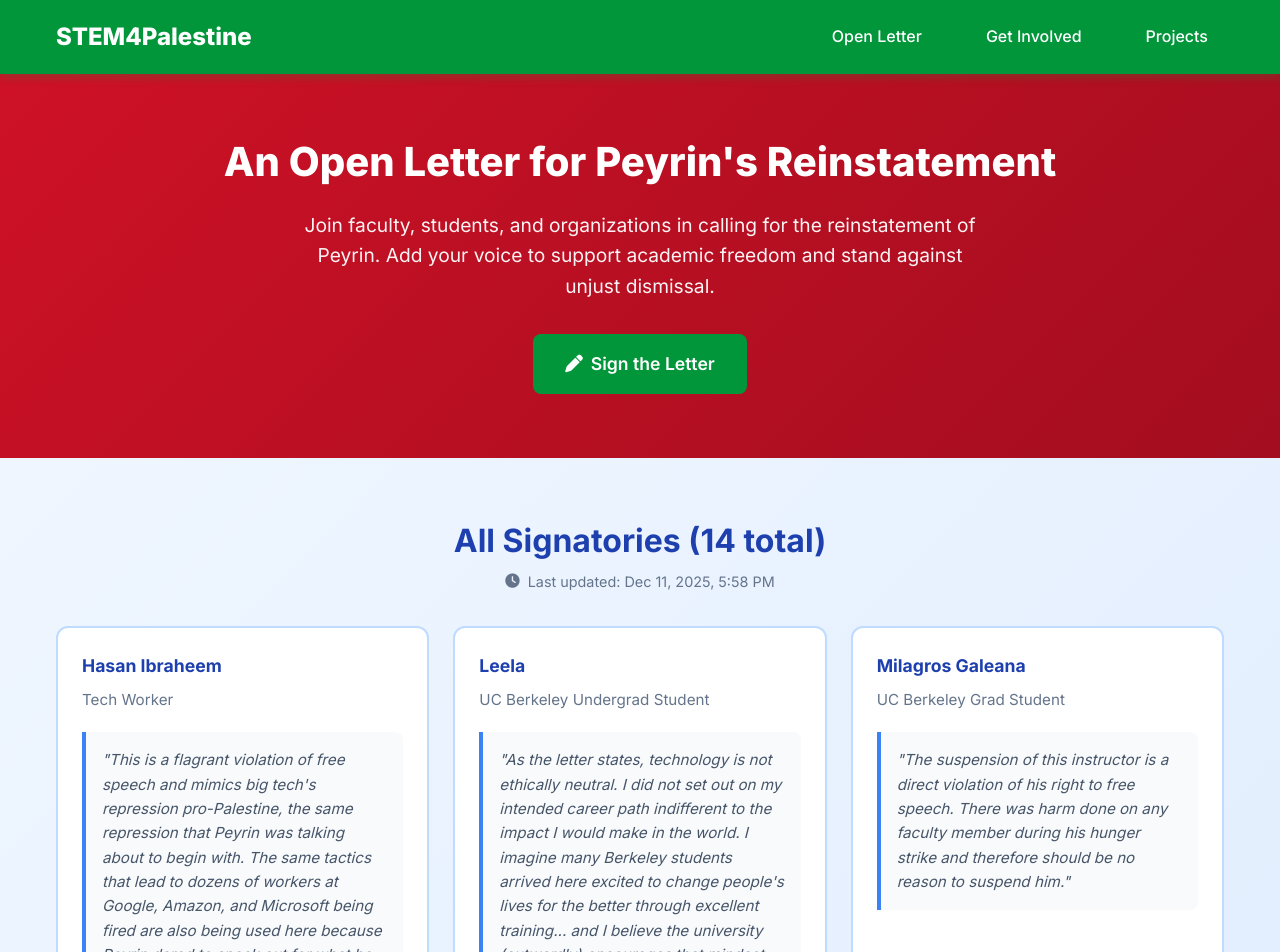
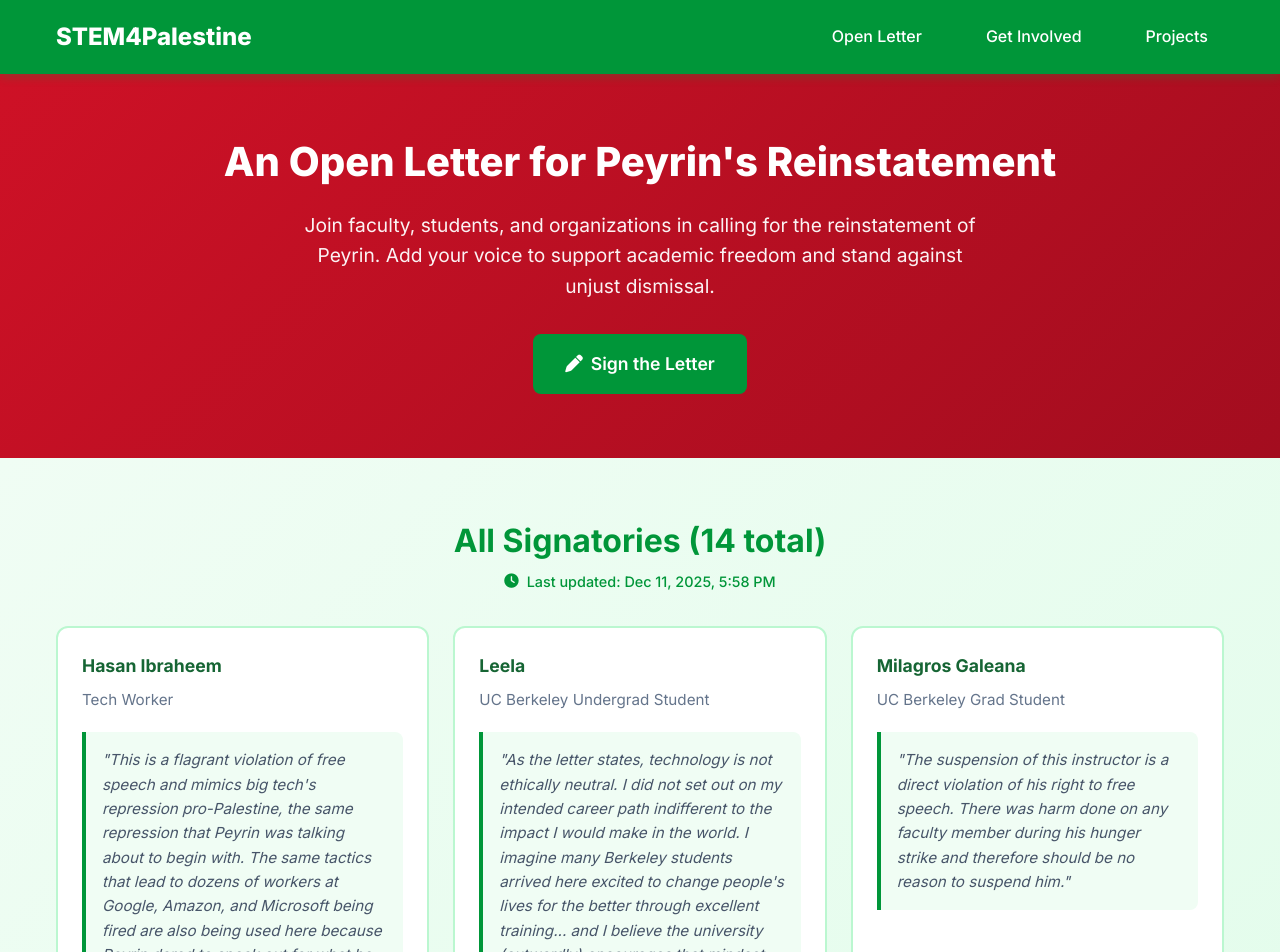
Before and after one commit to TheArctesian/stemforpalestine, a SvelteKit app: page /letter in a window 1280 px wide. Shown: the top 952 px of the page. Built offline with nearby package versions, Linux system fonts and the light colour scheme.

Commit message:
bing bong changed the colours

```diff
--- a/src/routes/letter/+page.svelte
+++ b/src/routes/letter/+page.svelte
@@ -356,7 +356,7 @@
 	/* All Signatories Section */
 	.all-signatories {
 		padding: 4rem 0;
-		background: linear-gradient(135deg, #eff6ff 0%, #dbeafe 100%);
+		background: linear-gradient(135deg, #f0fdf4 0%, #dcfce7 100%);
 	}
 
 	.section-header {
@@ -367,7 +367,7 @@
 	.all-signatories h2 {
 		text-align: center;
 		font-size: 2rem;
-		color: #1e40af;
+		color: var(--color-primary, #009639);
 		margin-bottom: 0.5rem;
 	}
 
@@ -381,7 +381,7 @@
 		background: white;
 		padding: 1.5rem;
 		border-radius: 12px;
-		border: 2px solid #bfdbfe;
+		border: 2px solid #bbf7d0;
 		display: flex;
 		flex-direction: column;
 		gap: 0.5rem;
@@ -389,15 +389,15 @@
 	}
 
 	.signatory-card:hover {
-		border-color: #3b82f6;
+		border-color: var(--color-primary, #009639);
 		transform: translateY(-4px);
-		box-shadow: 0 10px 25px rgba(59, 130, 246, 0.15);
+		box-shadow: 0 10px 25px rgba(0, 150, 57, 0.15);
 	}
 
 	.signatory-name {
 		font-weight: 700;
 		font-size: 1.1rem;
-		color: #1e40af;
+		color: #166534;
 	}
 
 	.signatory-roles {
@@ -408,8 +408,8 @@
 	.signatory-comment {
 		margin: 0.75rem 0 0;
 		padding: 1rem;
-		background: #f8fafc;
-		border-left: 4px solid #3b82f6;
+		background: #f0fdf4;
+		border-left: 4px solid var(--color-primary, #009639);
 		border-radius: 0 8px 8px 0;
 		font-style: italic;
 		color: #475569;
@@ -426,13 +426,14 @@
 
 	.last-updated {
 		text-align: center;
-		color: #64748b;
+		color: var(--color-primary, #009639);
 		font-size: 0.9rem;
 		margin: 0;
 		display: inline-flex;
 		align-items: center;
 		justify-content: center;
 		gap: 0.5rem;
+		font-weight: 500;
 	}
 
 	/* Pagination */
@@ -451,18 +452,18 @@
 		gap: 0.5rem;
 		padding: 0.5rem 1rem;
 		background: white;
-		border: 2px solid #bfdbfe;
+		border: 2px solid #bbf7d0;
 		border-radius: 6px;
-		color: #1e40af;
+		color: var(--color-primary, #009639);
 		font-weight: 500;
 		cursor: pointer;
 		transition: all 0.2s;
 	}
 
 	.page-btn:hover:not(:disabled) {
-		background: #1e40af;
+		background: var(--color-primary, #009639);
 		color: white;
-		border-color: #1e40af;
+		border-color: var(--color-primary, #009639);
 	}
 
 	.page-btn:disabled {
@@ -479,24 +480,24 @@
 	.page-num {
 		width: 36px;
 		height: 36px;
-		border: 2px solid #bfdbfe;
+		border: 2px solid #bbf7d0;
 		background: white;
 		border-radius: 6px;
-		color: #1e40af;
+		color: var(--color-primary, #009639);
 		font-weight: 500;
 		cursor: pointer;
 		transition: all 0.2s;
 	}
 
 	.page-num:hover {
-		background: #eff6ff;
-		border-color: #1e40af;
+		background: #f0fdf4;
+		border-color: var(--color-primary, #009639);
 	}
 
 	.page-num.active {
-		background: #1e40af;
+		background: var(--color-primary, #009639);
 		color: white;
-		border-color: #1e40af;
+		border-color: var(--color-primary, #009639);
 	}
 
 	.ellipsis {
```
Also changed, not shown: src/routes/+page.svelte (+9 -18 lines).
